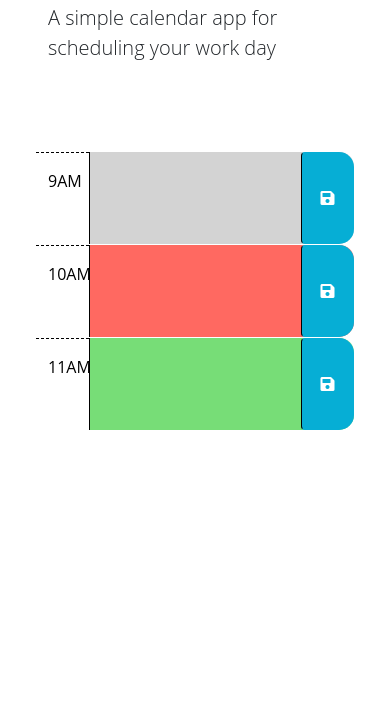
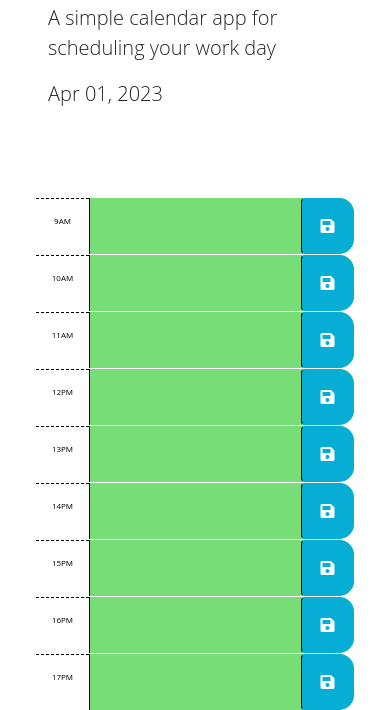
Before and after one commit to Keegan-Omel/Work-Day-Scheduler, a plain HTML site: page index.html in a window 390 px wide. Shown: the part 142-852 px from the top of the page. Drawn offline with nearby package versions, Linux system fonts and the light colour scheme; files that its build step writes are made by us from their sources.

Commit message:
added date display, added the rest of the working day time blocks, and added function to save events/reminders to local storage

```diff
--- a/Assets/script.js
+++ b/Assets/script.js
@@ -1,23 +1,39 @@
-// Wrap all code that interacts with the DOM in a call to jQuery to ensure that
-// the code isn't run until the browser has finished rendering all the elements
-// in the html.
-$(function () {
-  // TODO: Add a listener for click events on the save button. This code should
-  // use the id in the containing time-block as a key to save the user input in
-  // local storage. HINT: What does `this` reference in the click listener
-  // function? How can DOM traversal be used to get the "hour-x" id of the
-  // time-block containing the button that was clicked? How might the id be
-  // useful when saving the description in local storage?
-  //
-  // TODO: Add code to apply the past, present, or future class to each time
-  // block by comparing the id to the current hour. HINTS: How can the id
-  // attribute of each time-block be used to conditionally add or remove the
-  // past, present, and future classes? How can Day.js be used to get the
-  // current hour in 24-hour time?
-  //
-  // TODO: Add code to get any user input that was saved in localStorage and set
-  // the values of the corresponding textarea elements. HINT: How can the id
-  // attribute of each time-block be used to do this?
-  //
-  // TODO: Add code to display the current date in the header of the page.
+$(document).ready(function() {
+  var currentDay = dayjs().format("MMM DD, YYYY")
+  $("#currentDay").text(currentDay)
+
+  $('.saveBtn').on('click', function(event) {
+    event.preventDefault();
+    var timeBlockId = $('.time-block').attr('id');
+
+    var userInput = $('textarea').val();
+
+    localStorage.setItem(timeBlockId, userInput);
+
+  });
+
+  var currentHour = dayjs().hour();
+
+
+  $('.time-block').each(function() {
+    var timeBlockHour = parseInt($(this).attr('id'));
+
+    if (timeBlockHour < currentHour) {
+      $(this).addClass('past');
+    } else if (timeBlockHour === currentHour) {
+      $(this).addClass('present');
+    } else {
+      $(this).addClass('future');
+    }
+  });
+
+  $('.time-block').each(function() {
+    var timeBlockId = $(this).attr('id');
+    var savedUserInput = localStorage.getItem(timeBlockId);
+
+    if (savedUserInput) {
+      $(this).find('textarea').val(savedUserInput);
+    }
+  });
+
 });
--- a/Assets/style.css
+++ b/Assets/style.css
@@ -57,3 +57,9 @@ textarea {
   font-size: 20px;
   transition: all 0.3s ease-in-out;
 }
+
+@media screen and (max-width: 408px) {
+  body {
+    font-size: 8px;
+  }
+}
--- a/index.html
+++ b/index.html
@@ -20,29 +20,19 @@
       href="https://fonts.googleapis.com/css2?family=Fira+Sans:wght@400;700&display=swap"
       rel="stylesheet"
     />
-    <link rel="stylesheet" href="style.css" />
+    <link rel="stylesheet" href="./Assets/style.css" />
     <title>Work Day Scheduler</title>
   </head>
 
   <body>
     <header class="p-5 mb-4">
-      <h1 class="display-3">Work Day Scheduler</h1>
-      <p class="lead">A simple calendar app for scheduling your work day</p>
-      <p id="currentDay" class="lead"></p>
+        <h1 class="display-3">Work Day Scheduler</h1>
+        <p class="lead">A simple calendar app for scheduling your work day</p>
+        <p id="currentDay" class="lead"></p>
     </header>
-    <div class="container-fluid px-5">
-      <!-- Use class for "past", "present", and "future" to apply styles to the
-        time-block divs accordingly. The javascript will need to do this by
-        adding/removing these classes on each div by comparing the hour in the
-        id to the current hour. The html provided below is meant to be an example
-        demonstrating how the css provided can be leveraged to create the
-        desired layout and colors. The html below should be removed or updated
-        in the finished product. Remember to delete this comment once the
-        code is implemented.
-        -->
+      <div class="container-fluid px-5" >
 
-      <!-- Example of a past time block. The "past" class adds a gray background color. -->
-      <div id="hour-9" class="row time-block past">
+      <div id="9" class="row time-block">
         <div class="col-2 col-md-1 hour text-center py-3">9AM</div>
         <textarea class="col-8 col-md-10 description" rows="3"> </textarea>
         <button class="btn saveBtn col-2 col-md-1" aria-label="save">
@@ -50,8 +40,7 @@
         </button>
       </div>
 
-      <!-- Example of a present time block. The "present" class adds a red background color. -->
-      <div id="hour-10" class="row time-block present">
+      <div id="10" class="row time-block">
         <div class="col-2 col-md-1 hour text-center py-3">10AM</div>
         <textarea class="col-8 col-md-10 description" rows="3"> </textarea>
         <button class="btn saveBtn col-2 col-md-1" aria-label="save">
@@ -59,9 +48,56 @@
         </button>
       </div>
 
-      <!-- Example of a future time block. The "future" class adds a green background color. -->
-      <div id="hour-11" class="row time-block future">
+      <div id="11" class="row time-block">
         <div class="col-2 col-md-1 hour text-center py-3">11AM</div>
+        <textarea class="col-8 col-md-10 description" rows="3"> </textarea>
+        <button class="btn saveBtn col-2 col-md-1" aria-label="save">
+          <i class="fas fa-save" aria-hidden="true"></i>
+        </button>
+      </div>
+
+      <div id="12" class="row time-block">
+        <div class="col-2 col-md-1 hour text-center py-3">12PM</div>
+        <textarea class="col-8 col-md-10 description" rows="3"> </textarea>
+        <button class="btn saveBtn col-2 col-md-1" aria-label="save">
+          <i class="fas fa-save" aria-hidden="true"></i>
+        </button>
+      </div>
+
+      <div id="13" class="row time-block">
+        <div class="col-2 col-md-1 hour text-center py-3">13PM</div>
+        <textarea class="col-8 col-md-10 description" rows="3"> </textarea>
+        <button class="btn saveBtn col-2 col-md-1" aria-label="save">
+          <i class="fas fa-save" aria-hidden="true"></i>
+        </button>
+      </div>
+
+      <div id="14" class="row time-block">
+        <div class="col-2 col-md-1 hour text-center py-3">14PM</div>
+        <textarea class="col-8 col-md-10 description" rows="3"> </textarea>
+        <button class="btn saveBtn col-2 col-md-1" aria-label="save">
+          <i class="fas fa-save" aria-hidden="true"></i>
+        </button>
+      </div>
+
+      <div id="15" class="row time-block">
+        <div class="col-2 col-md-1 hour text-center py-3">15PM</div>
+        <textarea class="col-8 col-md-10 description" rows="3"> </textarea>
+        <button class="btn saveBtn col-2 col-md-1" aria-label="save">
+          <i class="fas fa-save" aria-hidden="true"></i>
+        </button>
+      </div>
+
+      <div id="16" class="row time-block">
+        <div class="col-2 col-md-1 hour text-center py-3">16PM</div>
+        <textarea class="col-8 col-md-10 description" rows="3"> </textarea>
+        <button class="btn saveBtn col-2 col-md-1" aria-label="save">
+          <i class="fas fa-save" aria-hidden="true"></i>
+        </button>
+      </div>
+
+      <div id="17" class="row time-block">
+        <div class="col-2 col-md-1 hour text-center py-3">17PM</div>
         <textarea class="col-8 col-md-10 description" rows="3"> </textarea>
         <button class="btn saveBtn col-2 col-md-1" aria-label="save">
           <i class="fas fa-save" aria-hidden="true"></i>
@@ -74,6 +110,6 @@
     integrity="sha256-iu/zLUB+QgISXBLCW/mcDi/rnf4m4uEDO0wauy76x7U="
     crossorigin="anonymous"></script>
 
-    <script src="script.js"></script>
+    <script src="./Assets/script.js"></script>
   </body>
 </html>
```
Also changed, not shown: Assets/images/screencapture-file-Users-keeganomel-bootcamp-week-5-Work-Day-Scheduler-index-html-2023-03-31-20_56_26.png (added), 1 other file.
